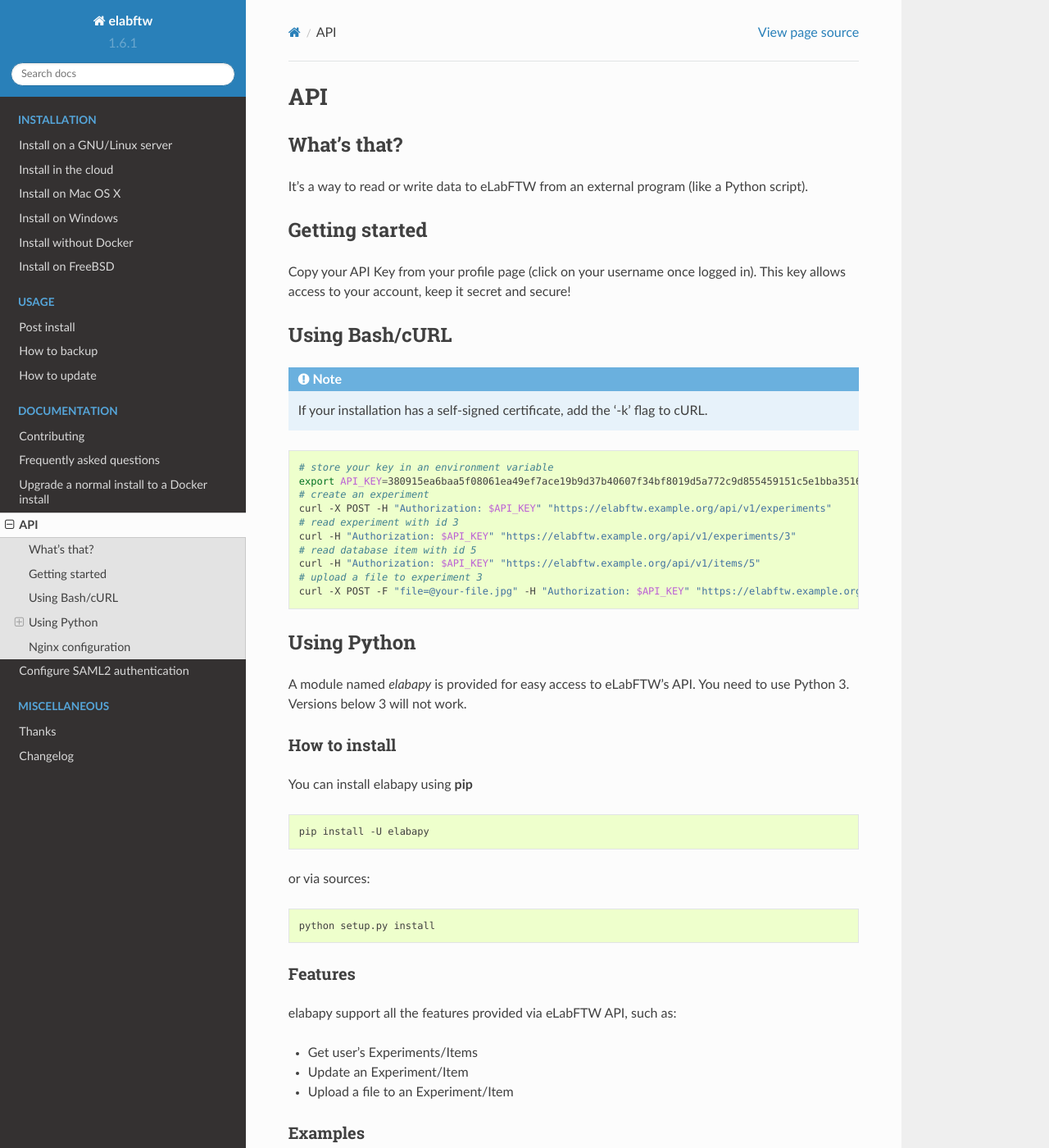
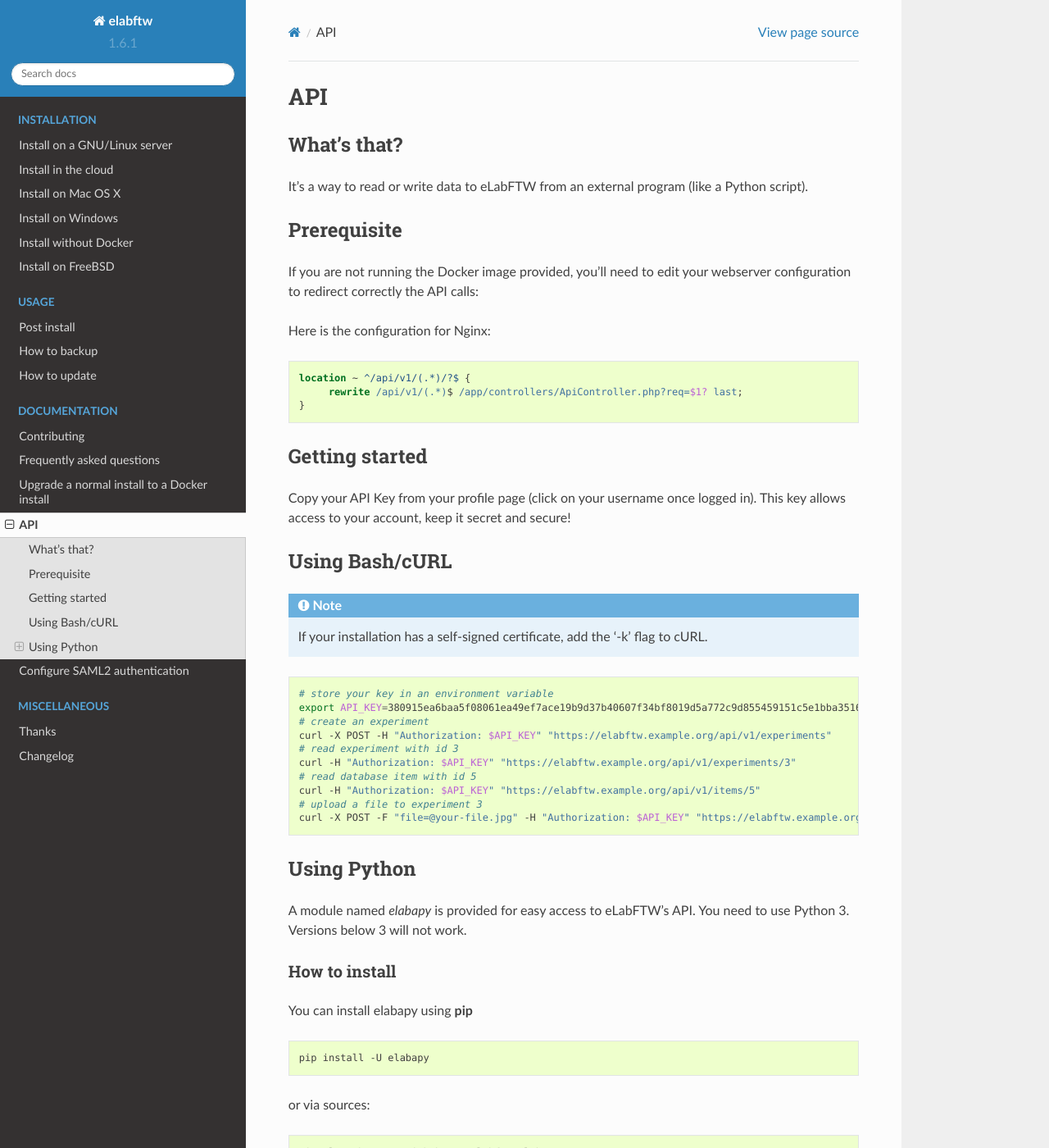
Before and after one commit to elabftw/elabdoc, a Sphinx documentation site: the page built from doc/api.rst, in a window 1280 px wide and 1400 px high. Shown: the whole window at 82% size. Built offline with Sphinx 7.4.7 and the Read the Docs theme 2.0.0, drawn with Linux system fonts in a browser that asks for light colours; pages that are not in the unit, such as notebooks, are missing from menus; some of the changed text lies outside the part shown.

Commit message:
nginx conf is prerequisite, should be at beginning. also add git clone

```diff
--- a/doc/api.rst
+++ b/doc/api.rst
@@ -7,6 +7,19 @@
 ------------
 
 It's a way to read or write data to eLabFTW from an external program (like a Python script).
+
+Prerequisite
+------------
+
+If you are not running the Docker image provided, you'll need to edit your webserver configuration to redirect correctly the API calls:
+
+Here is the configuration for Nginx:
+
+.. code-block:: nginx
+
+    location ~ ^/api/v1/(.*)/?$ {
+         rewrite /api/v1/(.*)$ /app/controllers/ApiController.php?req=$1? last;
+    }
 
 Getting started
 ---------------
@@ -132,14 +147,3 @@
     files = {'file': open('report.xls', 'rb')}
     print(manager.upload_to_experiment(94, files))
     print(manager.upload_to_item(17, files))
-
-Nginx configuration
--------------------
-
-If you are not running the Docker image provided, you'll need to edit your nginx configuration and add this part for the eLabFTW server:
-
-.. code-block:: nginx
-
-    location ~ ^/api/v1/(.*)/?$ {
-         rewrite /api/v1/(.*)$ /app/controllers/ApiController.php?req=$1? last;
-    }
```
Also changed, not shown: other parts of doc/api.rst (+2 -0 lines).
